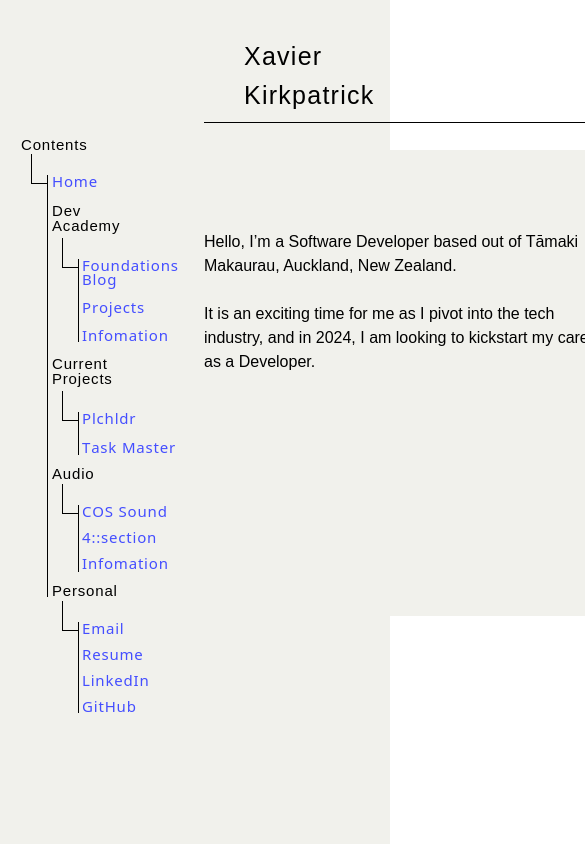
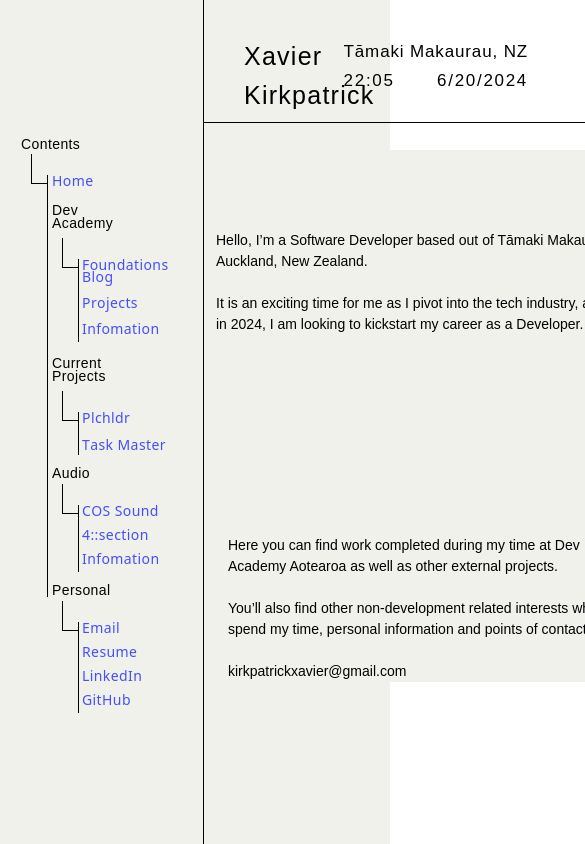
Before and after one commit to xavier-kirkpatrick/xavier-kirkpatrick.github.io, a React (Vite) app: page / in a window 390 px wide. Shown: the top 844 px of the page, 585 px wide, since content can reach past the window. Built offline with nearby package versions, Linux system fonts and the light colour scheme.

Commit message:
add sidebar border line and add homepage text flex/responsiveness

```diff
--- a/public/main.css
+++ b/public/main.css
@@ -597,10 +597,6 @@
   position: relative;
 }
 
-.left-\[200px\] {
-  left: 200px;
-}
-
 .left-\[21px\] {
   left: 21px;
 }
@@ -621,8 +617,8 @@
   left: 82px;
 }
 
-.right-0 {
-  right: 0px;
+.right-\[100px\] {
+  right: 100px;
 }
 
 .top-\[100px\] {
@@ -685,56 +681,36 @@
   top: 70px;
 }
 
-.left-12 {
-  left: 3rem;
+.right-0 {
+  right: 0px;
 }
 
-.right-\[40px\] {
-  right: 40px;
-}
-
-.right-\[60px\] {
-  right: 60px;
-}
-
-.right-\[80px\] {
-  right: 80px;
-}
-
-.right-\[100px\] {
-  right: 100px;
-}
-
-.right-\[500px\] {
-  right: 500px;
-}
-
-.col-span-2 {
-  grid-column: span 2 / span 2;
+.top-0 {
+  top: 0px;
 }
 
 .mb-\[-14px\] {
   margin-bottom: -14px;
 }
 
-.mt-0 {
-  margin-top: 0px;
-}
-
 .mr-10 {
   margin-right: 2.5rem;
 }
 
-.mt-40 {
-  margin-top: 10rem;
+.mt-\[30px\] {
+  margin-top: 30px;
 }
 
-.mt-\[500px\] {
-  margin-top: 500px;
+.ml-10 {
+  margin-left: 2.5rem;
 }
 
-.mt-\[153px\] {
-  margin-top: 153px;
+.ml-auto {
+  margin-left: auto;
+}
+
+.mt-\[20px\] {
+  margin-top: 20px;
 }
 
 .mt-\[50px\] {
@@ -745,8 +721,20 @@
   margin-top: 40px;
 }
 
-.mt-\[30px\] {
-  margin-top: 30px;
+.mt-\[25px\] {
+  margin-top: 25px;
+}
+
+.mt-\[22px\] {
+  margin-top: 22px;
+}
+
+.mt-\[27px\] {
+  margin-top: 27px;
+}
+
+.mb-10 {
+  margin-bottom: 2.5rem;
 }
 
 .inline-block {
@@ -769,156 +757,100 @@
   height: 136px;
 }
 
+.h-\[150px\] {
+  height: 150px;
+}
+
 .h-auto {
   height: auto;
 }
 
-.h-\[150px\] {
-  height: 150px;
+.h-full {
+  height: 100%;
 }
 
-.h-96 {
-  height: 24rem;
+.h-\[100px\] {
+  height: 100px;
+}
+
+.h-max {
+  height: max-content;
+}
+
+.h-screen {
+  height: 100vh;
 }
 
 .h-\[100\%\] {
   height: 100%;
 }
 
-.h-\[full\] {
-  height: full;
+.h-4\/5 {
+  height: 80%;
 }
 
-.h-screen {
-  height: 100vh;
+.h-svh {
+  height: 100svh;
 }
 
-.h-full {
-  height: 100%;
-}
-
-.h-5\/6 {
-  height: 83.333333%;
-}
-
-.h-\[100vh\] {
-  height: 100vh;
+.h-lvh {
+  height: 100lvh;
 }
 
 .min-h-screen {
   min-height: 100vh;
 }
 
-.min-h-full {
-  min-height: 100%;
-}
-
-.min-h-max {
-  min-height: max-content;
-}
-
-.min-h-fit {
-  min-height: fit-content;
-}
-
-.min-h-\[100vh\] {
-  min-height: 100vh;
-}
-
-.min-h-\[100\%\] {
-  min-height: 100%;
-}
-
-.w-5\/6 {
-  width: 83.333333%;
+.w-0 {
+  width: 0px;
 }
 
 .w-\[17px\] {
   width: 17px;
 }
 
-.w-11 {
-  width: 2.75rem;
-}
-
-.w-\[200px\] {
-  width: 200px;
-}
-
 .w-\[204px\] {
   width: 204px;
-}
-
-.w-0 {
-  width: 0px;
-}
-
-.w-\[100px\] {
-  width: 100px;
 }
 
 .w-\[400px\] {
   width: 400px;
 }
 
-.flex-1 {
-  flex: 1 1 0%;
+.w-\[1px\] {
+  width: 1px;
 }
 
 .flex-auto {
   flex: 1 1 auto;
 }
 
-.grid-cols-\[250px_1fr\] {
-  grid-template-columns: 250px 1fr;
-}
-
-.grid-cols-2 {
-  grid-template-columns: repeat(2, minmax(0, 1fr));
-}
-
-.grid-cols-12 {
-  grid-template-columns: repeat(12, minmax(0, 1fr));
+.flex-shrink-0 {
+  flex-shrink: 0;
 }
 
 .grid-cols-\[204px_1fr\] {
   grid-template-columns: 204px 1fr;
 }
 
-.grid-cols-1 {
-  grid-template-columns: repeat(1, minmax(0, 1fr));
+.grid-cols-\[2px_1fr\] {
+  grid-template-columns: 2px 1fr;
 }
 
-.grid-cols-\[1fr_1fr\] {
-  grid-template-columns: 1fr 1fr;
-}
-
-.grid-rows-\[auto_1fr\] {
-  grid-template-rows: auto 1fr;
-}
-
-.grid-rows-2 {
-  grid-template-rows: repeat(2, minmax(0, 1fr));
-}
-
-.grid-rows-\[250px_1fr\] {
-  grid-template-rows: 250px 1fr;
-}
-
-.flex-row {
-  flex-direction: row;
+.grid-cols-\[100px_1fr\] {
+  grid-template-columns: 100px 1fr;
 }
 
 .flex-col {
   flex-direction: column;
 }
 
+.flex-wrap {
+  flex-wrap: wrap;
+}
+
 .items-start {
   align-items: flex-start;
-}
-
-.items-center {
-  align-items: center;
 }
 
 .justify-center {
@@ -929,8 +861,10 @@
   justify-content: space-between;
 }
 
-.justify-items-end {
-  justify-items: end;
+.space-x-6 > :not([hidden]) ~ :not([hidden]) {
+  --tw-space-x-reverse: 0;
+  margin-right: calc(1.5rem * var(--tw-space-x-reverse));
+  margin-left: calc(1.5rem * calc(1 - var(--tw-space-x-reverse)));
 }
 
 .space-y-\[-2px\] > :not([hidden]) ~ :not([hidden]) {
@@ -951,30 +885,6 @@
   margin-bottom: calc(1px * var(--tw-space-y-reverse));
 }
 
-.space-x-28 > :not([hidden]) ~ :not([hidden]) {
-  --tw-space-x-reverse: 0;
-  margin-right: calc(7rem * var(--tw-space-x-reverse));
-  margin-left: calc(7rem * calc(1 - var(--tw-space-x-reverse)));
-}
-
-.space-x-16 > :not([hidden]) ~ :not([hidden]) {
-  --tw-space-x-reverse: 0;
-  margin-right: calc(4rem * var(--tw-space-x-reverse));
-  margin-left: calc(4rem * calc(1 - var(--tw-space-x-reverse)));
-}
-
-.space-x-\[610px\] > :not([hidden]) ~ :not([hidden]) {
-  --tw-space-x-reverse: 0;
-  margin-right: calc(610px * var(--tw-space-x-reverse));
-  margin-left: calc(610px * calc(1 - var(--tw-space-x-reverse)));
-}
-
-.space-x-6 > :not([hidden]) ~ :not([hidden]) {
-  --tw-space-x-reverse: 0;
-  margin-right: calc(1.5rem * var(--tw-space-x-reverse));
-  margin-left: calc(1.5rem * calc(1 - var(--tw-space-x-reverse)));
-}
-
 .overflow-hidden {
   overflow: hidden;
 }
@@ -987,20 +897,16 @@
   border-width: 1px;
 }
 
-.border-8 {
-  border-width: 8px;
-}
-
-.border-\[1px\] {
-  border-width: 1px;
-}
-
 .border-b {
   border-bottom-width: 1px;
 }
 
 .border-r-\[1px\] {
   border-right-width: 1px;
+}
+
+.border-r-0 {
+  border-right-width: 0px;
 }
 
 .border-solid {
@@ -1012,120 +918,53 @@
   border-color: rgb(0 0 0 / var(--tw-border-opacity));
 }
 
-.border-green-500 {
-  --tw-border-opacity: 1;
-  border-color: rgb(34 197 94 / var(--tw-border-opacity));
-}
-
 .border-red-700 {
   --tw-border-opacity: 1;
   border-color: rgb(185 28 28 / var(--tw-border-opacity));
-}
-
-.border-red-600 {
-  --tw-border-opacity: 1;
-  border-color: rgb(220 38 38 / var(--tw-border-opacity));
 }
 
 .bg-mainBgColour {
   background-color: var(--main-background-color);
 }
 
-.bg-gray-100 {
-  --tw-bg-opacity: 1;
-  background-color: rgb(243 244 246 / var(--tw-bg-opacity));
-}
-
-.p-4 {
-  padding: 1rem;
-}
-
 .pb-1 {
   padding-bottom: 0.25rem;
 }
 
-.pl-\[216px\] {
-  padding-left: 216px;
+.pl-\[192px\] {
+  padding-left: 192px;
 }
 
-.pr-10 {
-  padding-right: 2.5rem;
-}
-
-.pr-\[235px\] {
-  padding-right: 235px;
+.pl-\[40px\] {
+  padding-left: 40px;
 }
 
 .pt-10 {
   padding-top: 2.5rem;
 }
 
-.pl-9 {
-  padding-left: 2.25rem;
-}
-
-.pl-\[19px\] {
-  padding-left: 19px;
-}
-
-.pl-\[30px\] {
-  padding-left: 30px;
-}
-
-.pl-\[40px\] {
-  padding-left: 40px;
-}
-
-.pt-40 {
-  padding-top: 10rem;
-}
-
 .pt-\[100px\] {
   padding-top: 100px;
-}
-
-.pl-\[192px\] {
-  padding-left: 192px;
-}
-
-.pt-\[153\] {
-  padding-top: 153;
-}
-
-.pt-\[500px\] {
-  padding-top: 500px;
 }
 
 .pt-\[200px\] {
   padding-top: 200px;
 }
 
-.pt-\[400px\] {
-  padding-top: 400px;
-}
-
-.pt-\[150px\] {
-  padding-top: 150px;
-}
-
-.pt-\[50px\] {
-  padding-top: 50px;
-}
-
 .pt-\[80px\] {
   padding-top: 80px;
 }
 
-.pt-\[250px\] {
-  padding-top: 250px;
+.pt-\[300px\] {
+  padding-top: 300px;
 }
 
-.align-top {
-  vertical-align: top;
+.pt-\[1\] {
+  padding-top: 1;
 }
 
-.align-middle {
-  vertical-align: middle;
+.pt-\[\] {
+  padding-top: ;
 }
 
 .font-primary {
@@ -1140,8 +979,8 @@
   font-size: 25px;
 }
 
-.text-sideBar {
-  font-size: var(--sidebar-font-size);
+.text-mainFont {
+  font-size: var(--main-font-size);
 }
 
 .font-normal {
@@ -1160,6 +999,10 @@
   line-height: 23px;
 }
 
+.tracking-wide {
+  letter-spacing: 0.025em;
+}
+
 .tracking-wider {
   letter-spacing: 0.05em;
 }
@@ -1170,14 +1013,6 @@
 
 .text-blueLink {
   color: var(--sidebar-link-colour);
-}
-
-.outline-2 {
-  outline-width: 2px;
-}
-
-.outline-black {
-  outline-color: #000;
 }
 
 .transition {
@@ -1192,7 +1027,7 @@
   --main-background-color: #f1f1ec;
   --primary-font-family: "Poppins", sans-serif;
   --secondary-font-family: "Jost", sans-serif;
-  --sidebar-font-size: 15px;
+  --main-font-size: 14px;
   --sidebar-link-colour: #444eff;
 }
 
--- a/src/components/Header.tsx
+++ b/src/components/Header.tsx
@@ -18,8 +18,8 @@
 };
 
 export const headerLine = {
-  hidden: { opacity: 0, x: -1000 },
-  visible: { opacity: 5, x: 0, transition: { duration: 2, delay: 0.5 } },
+  hidden: { opacity: 0 },
+  visible: { opacity: 1, transition: { duration: 2, delay: 0.5 } },
 };
 
 export const animateText = (text: string) => {
@@ -88,7 +88,7 @@
 
       {/* ------- Header bar separator line ------- */}
       <motion.div
-        className="mr-10 border-b border-solid border-black"
+        className="border-b border-solid border-black"
         variants={headerLine}
         transition={{ duration: 1 }}
         initial="hidden"
--- a/src/components/SideBar.tsx
+++ b/src/components/SideBar.tsx
@@ -38,13 +38,13 @@
   return (
     // Sidebar space container div
     <div>
-      <div className="bg-mainBgColour pt-[100px]">
-        <div className="relative tracking-wider">
+      <div className="bg-mainBgColour">
+        <div className="relative top-[100px] tracking-wide">
           {/* sidebar menu container div */}
 
           {/* ------- Contents branch ------- */}
           <div>
-            <p className="absolute left-[21px] top-[34px] font-primary text-sideBar">
+            <p className="absolute left-[21px] top-[34px] font-primary text-mainFont">
               {animateText("Contents")}
             </p>
 
@@ -60,7 +60,7 @@
               initial="initial"
               whileHover="whileHover"
               variants={linkHoverEffect}
-              className="absolute left-[52px] top-[70px] text-sideBar text-blueLink hover:underline"
+              className="absolute left-[52px] top-[70px] text-mainFont text-blueLink hover:underline"
             >
               {animateText("Home")}
             </motion.p>
@@ -68,7 +68,7 @@
 
           {/* ------- Dev Academy branch -------- */}
           <div>
-            <div className="absolute left-[52px] top-[100px] font-primary text-sideBar">
+            <div className="absolute left-[52px] top-[100px] font-primary text-mainFont">
               <p className="mb-[-14px]">{animateText("Dev")}</p>
               <p>{animateText("Academy")}</p>
             </div>
@@ -85,7 +85,7 @@
                   initial="initial"
                   whileHover="whileHover"
                   variants={linkHoverEffect}
-                  className="text-sideBar text-blueLink"
+                  className="text-mainFont text-blueLink"
                 >
                   <p className="mb-[-14px]">{animateText("Foundations")}</p>
                   <p>{animateText("Blog")}</p>
@@ -97,7 +97,7 @@
                   initial="initial"
                   whileHover="whileHover"
                   variants={linkHoverEffect}
-                  className="text-sideBar text-blueLink"
+                  className="text-mainFont text-blueLink"
                 >
                   {animateText("Projects")}
                 </motion.p>
@@ -108,7 +108,7 @@
                   initial="initial"
                   whileHover="whileHover"
                   variants={linkHoverEffect}
-                  className="text-sideBar text-blueLink"
+                  className="text-mainFont text-blueLink"
                 >
                   {animateText("Infomation")}
                 </motion.p>
@@ -117,7 +117,7 @@
           </div>
           {/* ------- Current Projects branch -------- */}
           <div>
-            <p className="absolute left-[52px] top-[253px] font-primary text-sideBar">
+            <p className="absolute left-[52px] top-[253px] font-primary text-mainFont">
               <p className="mb-[-14px]">{animateText("Current")}</p>
               <p>{animateText("Projects")}</p>
             </p>
@@ -133,7 +133,7 @@
                   initial="initial"
                   whileHover="whileHover"
                   variants={linkHoverEffect}
-                  className="text-sideBar text-blueLink"
+                  className="text-mainFont text-blueLink"
                 >
                   <p>{animateText("Plchldr")}</p>
                 </motion.p>
@@ -144,7 +144,7 @@
                   initial="initial"
                   whileHover="whileHover"
                   variants={linkHoverEffect}
-                  className="text-sideBar text-blueLink"
+                  className="text-mainFont text-blueLink"
                 >
                   {animateText("Task Master")}
                 </motion.p>
@@ -153,7 +153,7 @@
           </div>
           {/* ------- Audio branch -------- */}
           <div>
-            <p className="absolute left-[52px] top-[366px] font-primary text-sideBar leading-[15px]">
+            <p className="absolute left-[52px] top-[366px] font-primary text-mainFont leading-[15px]">
               {animateText("Audio")}
             </p>
             {/* Audio branch SVG */}
@@ -168,7 +168,7 @@
                   initial="initial"
                   whileHover="whileHover"
                   variants={linkHoverEffect}
-                  className="text-sideBar text-blueLink"
+                  className="text-mainFont text-blueLink"
                 >
                   <p>{animateText("COS Sound")}</p>
                 </motion.p>
@@ -179,7 +179,7 @@
                   initial="initial"
                   whileHover="whileHover"
                   variants={linkHoverEffect}
-                  className="text-sideBar text-blueLink"
+                  className="text-mainFont text-blueLink"
                 >
                   {animateText("4::section")}
                 </motion.p>
@@ -190,7 +190,7 @@
                   initial="initial"
                   whileHover="whileHover"
                   variants={linkHoverEffect}
-                  className="text-sideBar text-blueLink"
+                  className="text-mainFont text-blueLink"
                 >
                   {animateText("Infomation")}
                 </motion.p>
@@ -199,7 +199,7 @@
           </div>
           {/* ------- Personal branch -------- */}
           <div>
-            <p className="absolute left-[52px] top-[483px] font-primary text-sideBar leading-[15px]">
+            <p className="absolute left-[52px] top-[483px] font-primary text-mainFont leading-[15px]">
               {animateText("Personal")}
             </p>
             {/* Personal branch SVG */}
@@ -214,7 +214,7 @@
                   initial="initial"
                   whileHover="whileHover"
                   variants={linkHoverEffect}
-                  className="text-sideBar text-blueLink"
+                  className="text-mainFont text-blueLink"
                 >
                   <p>{animateText("Email")}</p>
                 </motion.p>
@@ -225,7 +225,7 @@
                   initial="initial"
                   whileHover="whileHover"
                   variants={linkHoverEffect}
-                  className="text-sideBar text-blueLink"
+                  className="text-mainFont text-blueLink"
                 >
                   {animateText("Resume")}
                 </motion.p>
@@ -236,7 +236,7 @@
                   initial="initial"
                   whileHover="whileHover"
                   variants={linkHoverEffect}
-                  className="text-sideBar text-blueLink"
+                  className="text-mainFont text-blueLink"
                 >
                   {animateText("LinkedIn")}
                 </motion.p>
@@ -247,7 +247,7 @@
                   initial="initial"
                   whileHover="whileHover"
                   variants={linkHoverEffect}
-                  className="text-sideBar text-blueLink"
+                  className="text-mainFont text-blueLink"
                 >
                   {animateText("GitHub")}
                 </motion.p>
@@ -257,7 +257,7 @@
         </div>
       </div>
       <motion.div
-        className="mt-[30px] h-auto w-0 border-r-[1px] border-solid border-black pl-[192px]"
+        className="ml-auto h-lvh border-r-[1px] border-solid border-black"
         variants={headerLine}
         transition={{ duration: 1 }}
         initial="hidden"
--- a/src/pages/Home.tsx
+++ b/src/pages/Home.tsx
@@ -1,6 +1,23 @@
+import { motion } from "framer-motion";
+
+const fadeInText = {
+  initial: { opacity: 0 },
+  animate: {
+    opacity: 1,
+    transition: {
+      duration: 5,
+    },
+  },
+};
+
 function HomePage() {
   return (
-    <div className="flex items-start justify-center space-x-6  font-primary">
+    <motion.div
+      className="text-mainFont flex flex-shrink-0 flex-wrap items-start justify-center space-x-6 font-primary"
+      variants={fadeInText}
+      initial="initial"
+      animate="animate"
+    >
       <div className="w-[400px] pt-[80px]">
         <p>
           Hello, I’m a Software Developer based out of Tāmaki Makaurau,
@@ -12,7 +29,7 @@
           in 2024, I am looking to kickstart my career as a Developer.
         </p>
       </div>
-      <div className="w-[400px] pt-[250px]">
+      <div className="w-[400px] pt-[200px]">
         <p>
           Here you can find work completed during my time at Dev Academy
           Aotearoa as well as other external projects.
@@ -25,7 +42,7 @@
         <br />
         <p>kirkpatrickxavier@gmail.com</p>
       </div>
-    </div>
+    </motion.div>
   );
 }
 
--- a/src/routes/__root.tsx
+++ b/src/routes/__root.tsx
@@ -6,7 +6,7 @@
 export const Route = createRootRoute({
   component: () => (
     <div className="grid grid-cols-[204px_1fr] bg-mainBgColour">
-      <nav className="min-h-screen w-[204px] ">
+      <nav className="min-h-screen">
         <SideBar />
       </nav>
       <div className="flex flex-col">
--- a/src/styles/main.css
+++ b/src/styles/main.css
@@ -6,7 +6,7 @@
   --main-background-color: #f1f1ec;
   --primary-font-family: "Poppins", sans-serif;
   --secondary-font-family: "Jost", sans-serif;
-  --sidebar-font-size: 15px;
+  --main-font-size: 14px;
   --sidebar-link-colour: #444eff;
 }
 
--- a/tailwind.config.js
+++ b/tailwind.config.js
@@ -12,7 +12,7 @@
         secondary: "var(--secondary-font-family)",
       },
       fontSize: {
-        sideBar: "var(--sidebar-font-size)",
+        mainFont: "var(--main-font-size)",
       },
     },
   },
```
